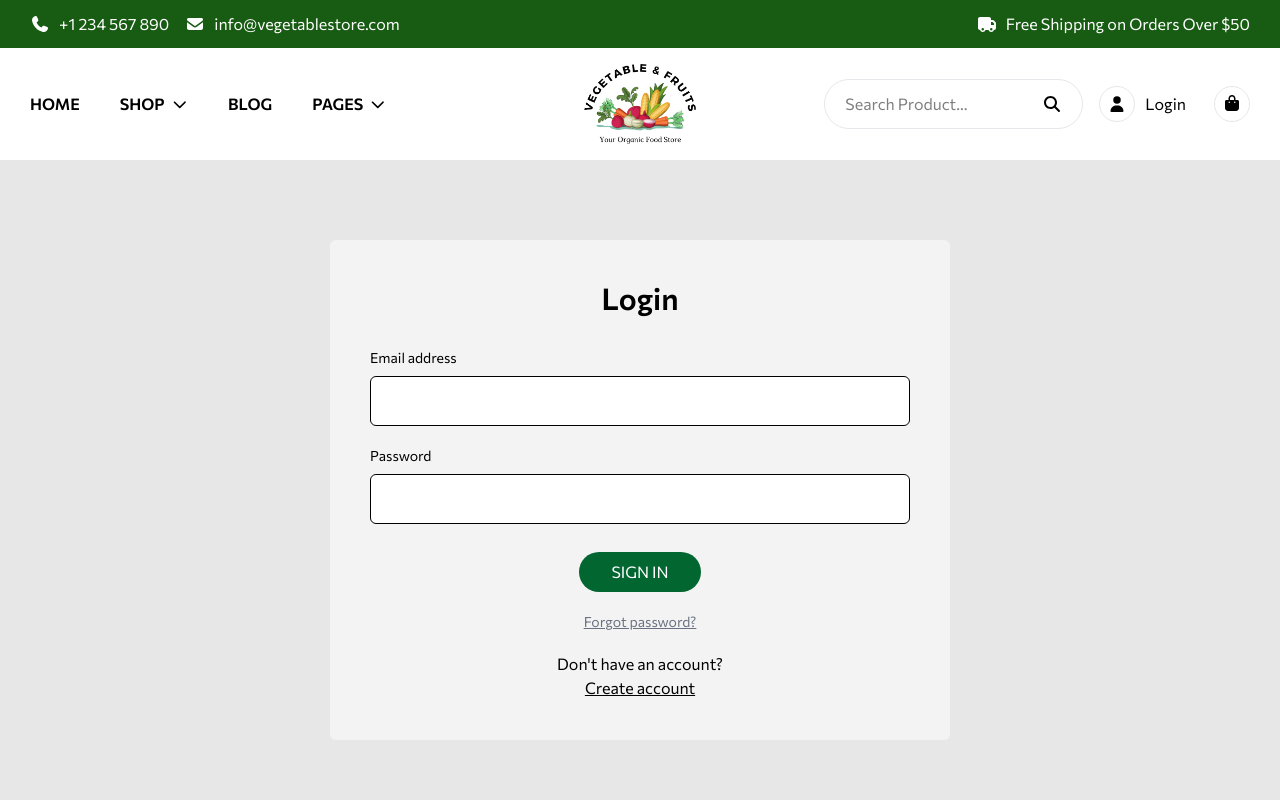
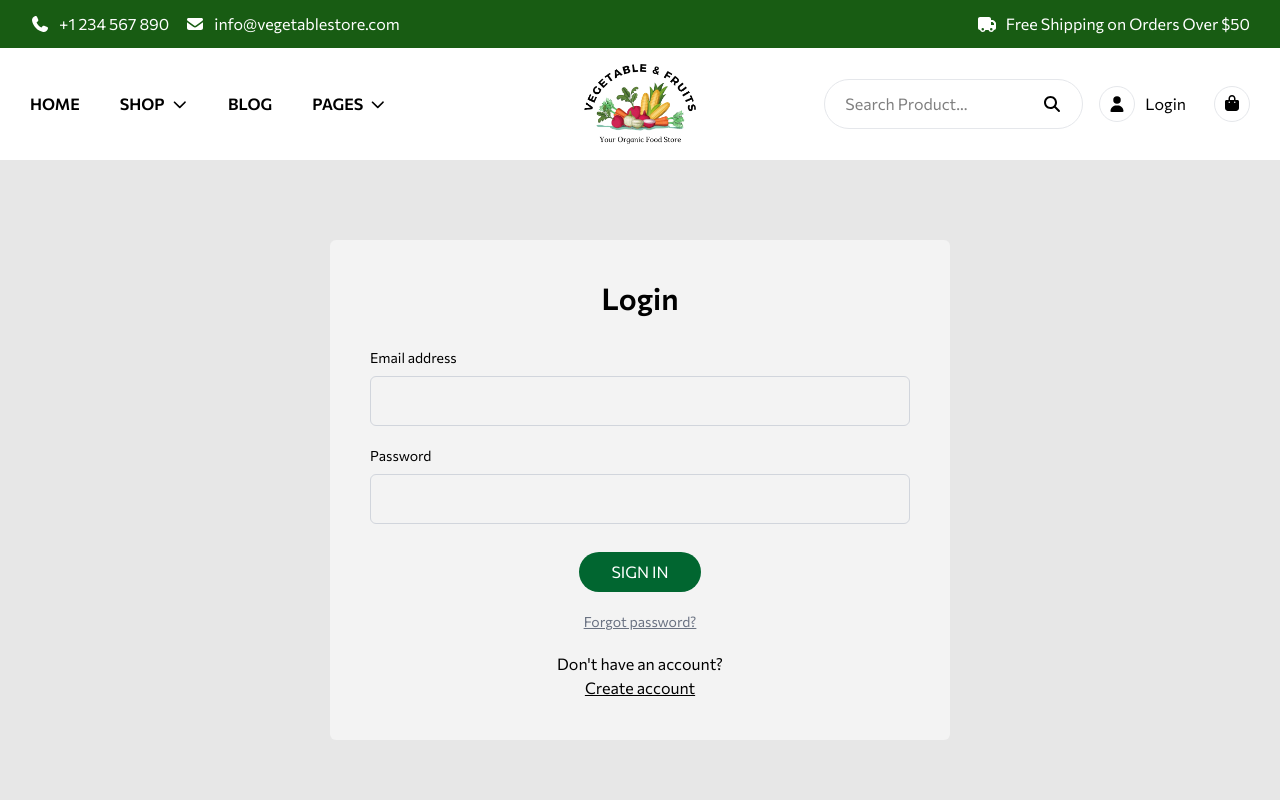
Before and after one commit to chowdhurysujoy2018-ai/ecommerce-vegetables, a React (Vite) app: page /login in a window 1280 px wide. Shown: the top 800 px of the page. Built offline with nearby package versions, Linux system fonts and the light colour scheme.

Commit message:
favicon added

```diff
--- a/index.html
+++ b/index.html
@@ -2,7 +2,7 @@
 <html lang="en">
   <head>
     <meta charset="UTF-8" />
-    <link rel="icon" type="image/svg+xml" href="/vite.svg" />
+    <link rel="icon" type="image/svg+xml" href="/public/favicon.png" />
     <meta name="viewport" content="width=device-width, initial-scale=1.0" />
     <title>ecommerce-vegetables</title>
   </head>
--- a/src/auth/Login.jsx
+++ b/src/auth/Login.jsx
@@ -88,7 +88,7 @@ const Login = () => {
               name="email"
               value={form.email}
               onChange={handleChange}
-              className="w-full p-3 border bg-white rounded-md"
+              className="w-full p-3 border border-gray-300 rounded-md focus:outline-none focus:ring-1 focus:ring-gray-400"
             />
             {errors.email && (
               <p className="text-red-500 text-xs">{errors.email}</p>
@@ -102,7 +102,7 @@ const Login = () => {
               name="password"
               value={form.password}
               onChange={handleChange}
-              className="w-full p-3 border bg-white rounded-md"
+              className="w-full p-3 border border-gray-300 rounded-md focus:outline-none focus:ring-1 focus:ring-gray-400"
             />
             {errors.password && (
               <p className="text-red-500 text-xs">{errors.password}</p>
```
Also changed, not shown: public/favicon.png (added).
